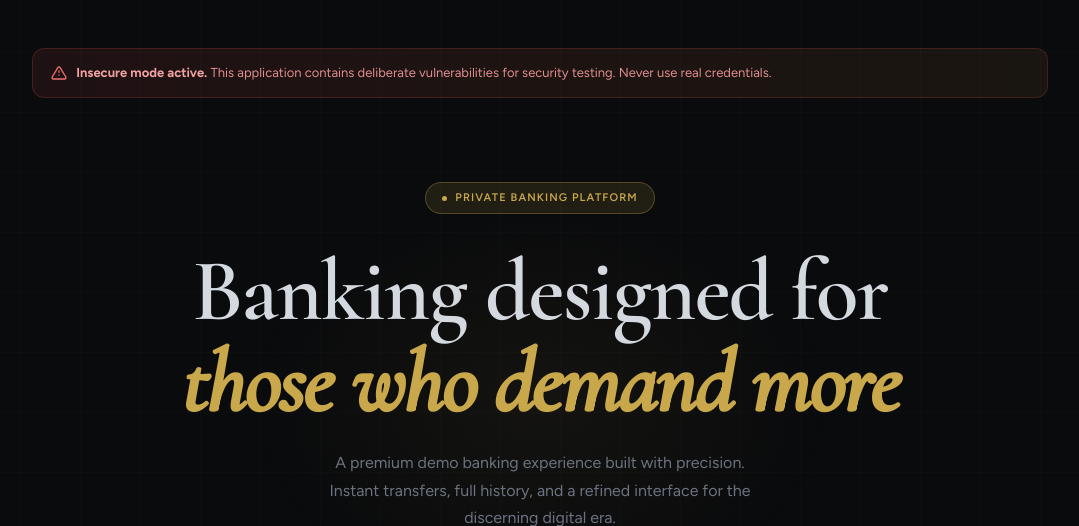
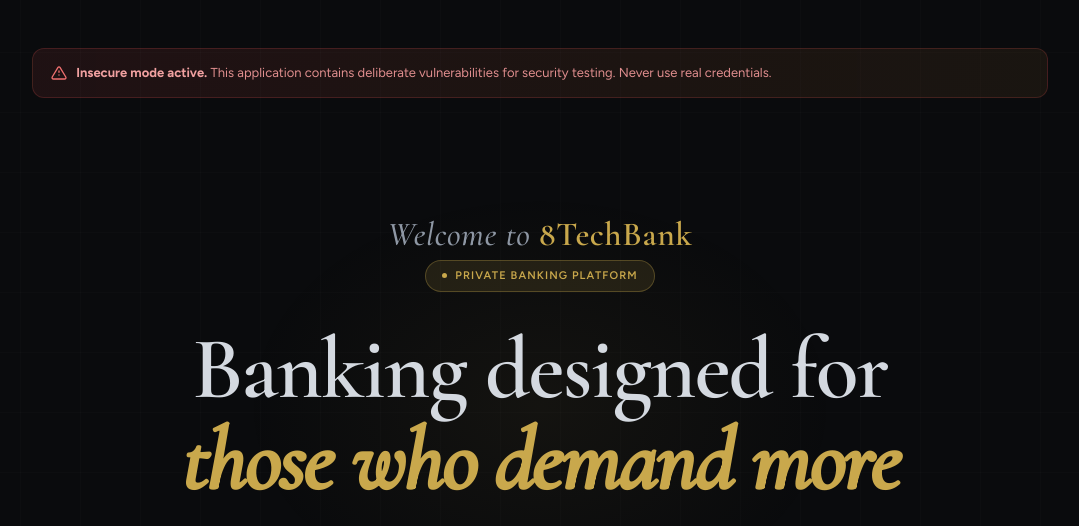
Before and after one commit to akolpaul2244/8TechBank, a Flask app: page / in a window 1280 px wide. Shown: the part 68-594 px from the top of the page, without its empty margins (100-1179 px from the left). Run offline with Flask 3, Linux system fonts and the light colour scheme.

Commit message:
added welcome message to the home page

```diff
--- a/src/vulnerable/templates/index.html
+++ b/src/vulnerable/templates/index.html
@@ -15,6 +15,27 @@
     position: relative;
   }
 
+  /* ─── WELCOME LINE ─── */
+  .welcome-line {
+    font-family: var(--font-display);
+    font-size: clamp(1.15rem, 3.5vw, 2.1rem);
+    font-weight: 500;
+    font-style: italic;
+    color: var(--ink-20);
+    text-align: center;
+    letter-spacing: 0.02em;
+    line-height: 1;
+    white-space: nowrap;
+    width: 100%;
+    padding: 2.25rem 1.25rem 0.5rem;
+  }
+
+  .welcome-accent {
+    color: var(--gold);
+    font-weight: 600;
+    font-style: normal;
+  }
+
   .hero::before {
     content: '';
     position: absolute;
@@ -23,6 +44,8 @@
     background: radial-gradient(ellipse, rgba(201,168,76,0.055) 0%, transparent 60%);
     pointer-events: none;
   }
+
+
 
   .hero-badge {
     display: inline-flex; align-items: center; gap: 8px;
@@ -153,6 +176,12 @@
 
 <!-- HERO -->
 <section class="hero">
+
+  <!-- WELCOME MESSAGE -->
+  <div class="welcome-line fade-up">
+    Welcome to <span class="welcome-accent">8TechBank</span>
+  </div>
+
   <div class="hero-badge fade-up">
     <span class="hero-badge-dot"></span>
     Private Banking Platform
```
